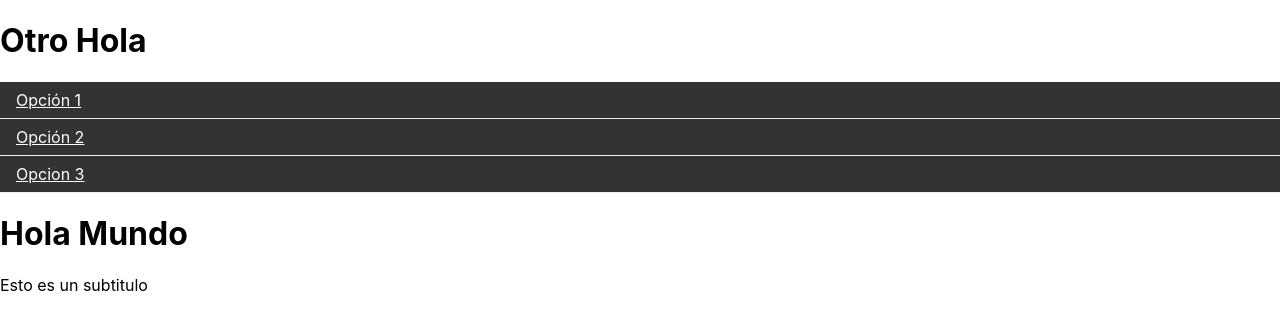
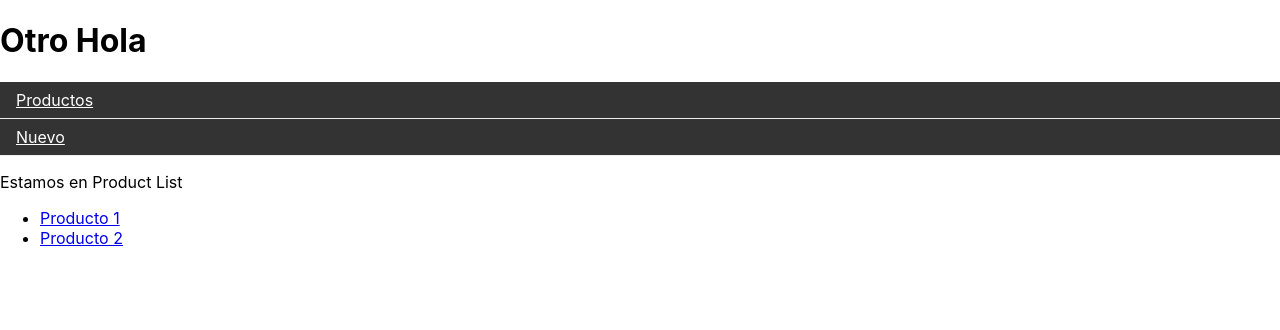
Before and after one commit to obetancourthunicah/sw201803_mongospa, a React (Create React App) app: page / in a window 1280 px wide. Shown: the top 330 px of the page. Built offline with nearby package versions, Linux system fonts and the light colour scheme.

Commit message:
Estructurando Navegacion con React Router

```diff
--- a/package.json
+++ b/package.json
@@ -5,6 +5,7 @@
   "dependencies": {
     "react": "^16.6.3",
     "react-dom": "^16.6.3",
+    "react-router-dom": "^4.3.1",
     "react-scripts": "2.1.1"
   },
   "scripts": {
--- a/src/App.js
+++ b/src/App.js
@@ -1,7 +1,12 @@
 import React, { Component } from 'react';
-import logo from './logo.svg';
+import { BrowserRouter as  Router, Route } from 'react-router-dom';
+
 import AppTitle from './components/AppTitle/AppTitle';
 import AppMenu from './components/AppMenu/AppMenu';
+import ProductList from './components/ProductList/ProductList';
+import ProductDetail from './components/ProductDetail/ProductDetail';
+import NewProduct from './components/NewProduct/NewProduct';
+
 import './App.css';
 
 class App extends Component {
@@ -26,12 +31,15 @@ class App extends Component {
   }
   render() {
     return (
-      <div>
-          <AppTitle title={this.state.b} clickme={this.onBClicked.bind(this)}  />
-          <AppMenu></AppMenu>
-        <AppTitle title={this.state.a} clickme={this.onClickCallBack.bind(this)} />
-          <div>Esto es un subtitulo</div>
-      </div>
+      <Router>
+        <div>
+            <AppTitle title={this.state.b} clickme={this.onBClicked.bind(this)}  />
+            <AppMenu></AppMenu>
+              <Route path="/"  exact component={ProductList} />
+              <Route path="/product/:id"   component={ProductDetail} />
+              <Route path="/new"   component={NewProduct} />
+        </div>
+      </Router>
     );
   }
 }
--- a/src/components/AppMenu/AppMenu.js
+++ b/src/components/AppMenu/AppMenu.js
@@ -1,13 +1,13 @@
 import React, { Component } from 'react';
+import { Link } from 'react-router-dom';
 import './AppMenu.css';
 export default class AppMenu extends Component {
   render() {
     return(
         <nav>
           <ul className="menu">
-            <li><a href="">Opción 1</a></li>
-            <li><a href="">Opción 2</a></li>
-            <li><a href="">Opcion 3</a></li>
+            <li><Link to="/">Productos</Link></li>
+            <li><Link to="/new">Nuevo</Link></li>
           </ul>
         </nav>
     );
--- /dev/null
+++ b/src/components/NewProduct/NewProduct.js
@@ -0,0 +1,12 @@
+import React, { Component } from 'react';
+
+export default class NewProduct extends Component {
+  constructor() {
+    super();
+  }
+  render() {
+    return (
+      <p>Estamos en New Product</p>
+    )
+  }
+}
--- /dev/null
+++ b/src/components/ProductDetail/ProductDetail.js
@@ -0,0 +1,12 @@
+import React, { Component } from 'react';
+
+export default class ProductDetail extends Component {
+  constructor() {
+    super();
+  }
+  render() {
+    return (
+      <p>Estamos en Product Detail</p>
+    )
+  }
+}
--- /dev/null
+++ b/src/components/ProductList/ProductList.js
@@ -0,0 +1,19 @@
+import React, { Component } from 'react';
+import { Link } from 'react-router-dom';
+
+export default class ProductList extends Component {
+  constructor(){
+    super();
+  }
+  render(){
+    return (
+      <section>
+        <p>Estamos en Product List</p>
+        <ul>
+        <li><Link to="/product/codigo1">Producto 1</Link></li>
+        <li><Link to="/product/codigo2">Producto 2</Link></li>
+        </ul>
+      </section>
+    )
+  }
+}
```
Also changed, not shown: 1 other file (tests, documents, lock files or other folders).
